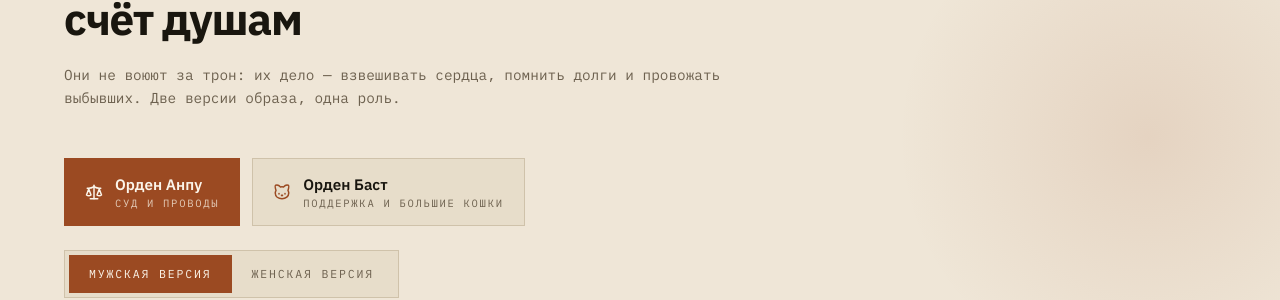
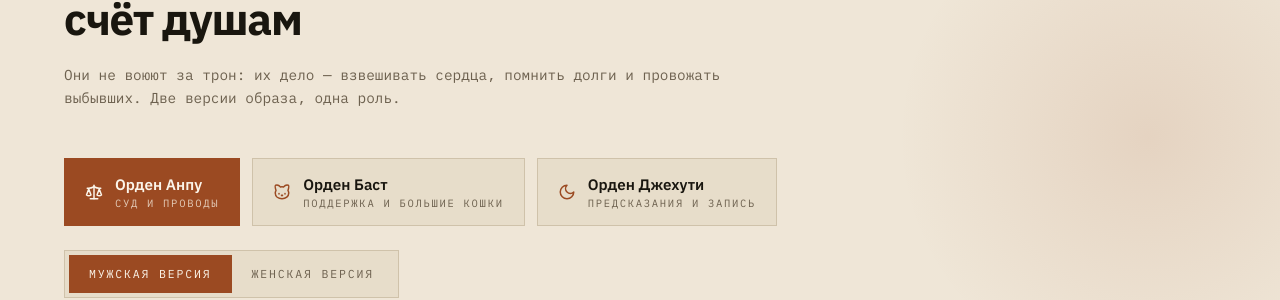
Before and after one commit to StolzEwigkeit/ma-at-battlefield, a React (Vite) app: page / in a window 1280 px wide. Shown: the part 5079-5379 px from the top of the page. Built offline with nearby package versions, Linux system fonts and the light colour scheme.

Commit message:
[FEAT] Добавил орден Тота в раздел Жрецы

```diff
--- a/src/components/PriestsSection.tsx
+++ b/src/components/PriestsSection.tsx
@@ -114,6 +114,51 @@ const orders: Order[] = [
           { icon: 'ShieldPlus', name: 'Домашний порог', text: 'Пока стоит на клетке храма, союзники рядом не получают урона от драконов.' },
         ],
         gear: ['Маска кошки', 'Систр', 'Ожерелье усех', 'Браслеты танцовщицы'],
+      },
+    ],
+  },
+  {
+    id: 'thoth',
+    name: 'Орден Джехути',
+    god: 'Тот',
+    icon: 'Moon',
+    role: 'Предсказания и запись',
+    eyebrow: 'Жрецы Тота',
+    heading: 'Жрецы Джехути — те, кто читает ход до того, как он сделан',
+    intro:
+      'Они не сражаются и не лечат: они смотрят вперёд. Механика предсказаний позволяет объявить событие круга заранее — и получить награду, если стол пойдёт по написанному.',
+    priests: [
+      {
+        id: 'thoth-male',
+        variant: 'Мужская версия',
+        title: 'Хем-нечер Джехути',
+        image: 'https://cdn.poehali.dev/projects/bfa830f0-f2cc-4b64-9f77-de1d82d4eb1b/files/3ef60ad0-7a20-432d-a54e-3e9640aa9891.jpg',
+        scene: 'https://cdn.poehali.dev/projects/bfa830f0-f2cc-4b64-9f77-de1d82d4eb1b/files/3901a9d2-19a6-4f99-88fc-5d1990cd55df.jpg',
+        quote: 'Я не угадываю. Я записываю раньше, чем это случится.',
+        description:
+          'Хранитель библиотеки и счётчик ходов. В начале круга он пишет закрытое предсказание: кто нарушит союз, кто войдёт в логово, чья ставка ляжет на весы. Сбылось — стол платит ему пером.',
+        abilities: [
+          { icon: 'ScrollText', name: 'Закрытое пророчество', text: 'В начале круга записывает одно событие. Сбылось — получает перо истины, не сбылось — теряет ход.' },
+          { icon: 'Eye', name: 'Взгляд ибиса', text: 'Смотрит две верхние карты колоды заданий и возвращает их в любом порядке.' },
+          { icon: 'RotateCcw', name: 'Правка протокола', text: 'Раз за партию отменяет последнее действие любого игрока, включая своё.' },
+        ],
+        gear: ['Маска ибиса', 'Тростниковое перо', 'Оплечье из лазурита', 'Посох полумесяца'],
+      },
+      {
+        id: 'thoth-female',
+        variant: 'Женская версия',
+        title: 'Хемет-нечер Джехутет',
+        image: 'https://cdn.poehali.dev/projects/bfa830f0-f2cc-4b64-9f77-de1d82d4eb1b/files/35b9ab4b-6590-4661-88df-bfbe5ecccb91.jpg',
+        scene: 'https://cdn.poehali.dev/projects/bfa830f0-f2cc-4b64-9f77-de1d82d4eb1b/files/914979da-f22a-4475-bdc0-f3e5c8727734.jpg',
+        quote: 'Небо уже решило. Я лишь читаю вслух.',
+        description:
+          'Звездочёт и толковательница знамений. Она открывает предсказание всему столу — и этим меняет его: игроки начинают ходить против пророчества, а она зарабатывает как раз на их страхе.',
+        abilities: [
+          { icon: 'Stars', name: 'Открытое знамение', text: 'Объявляет предсказание вслух. Если стол его нарушил — забирает по карте у каждого, кто помешал.' },
+          { icon: 'Moon', name: 'Карта неба', text: 'В начале круга видит, какую роль примет дракон в логове.' },
+          { icon: 'Hourglass', name: 'Отложенный час', text: 'Переносит своё движение на следующий ход и получает двойное перемещение.' },
+        ],
+        gear: ['Маска ибиса', 'Диск-астролябия', 'Серебряный амулет', 'Свиток созвездий'],
       },
     ],
   },
```
